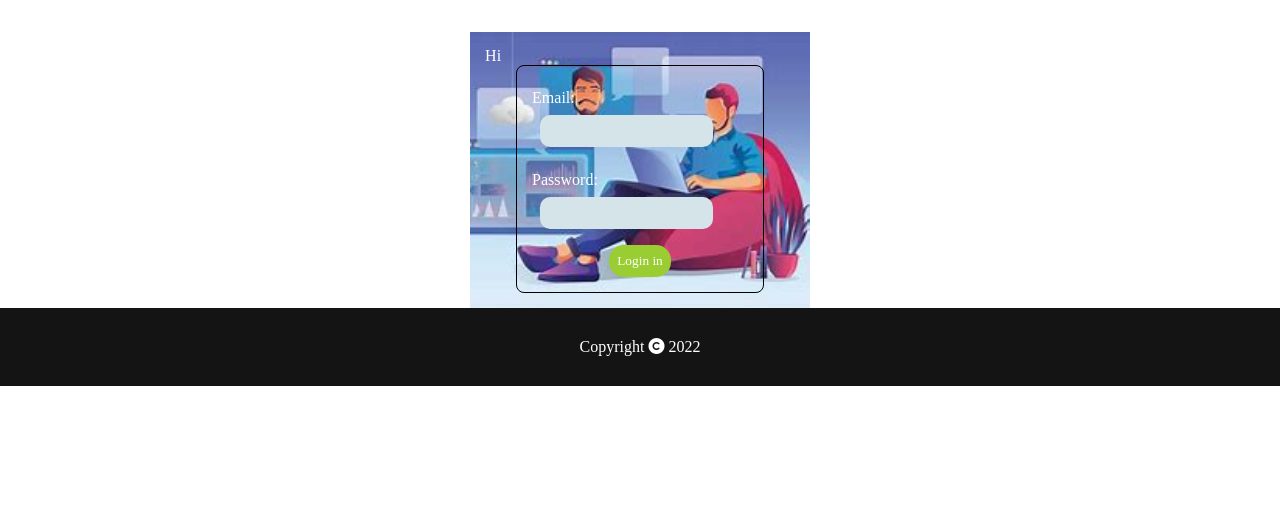
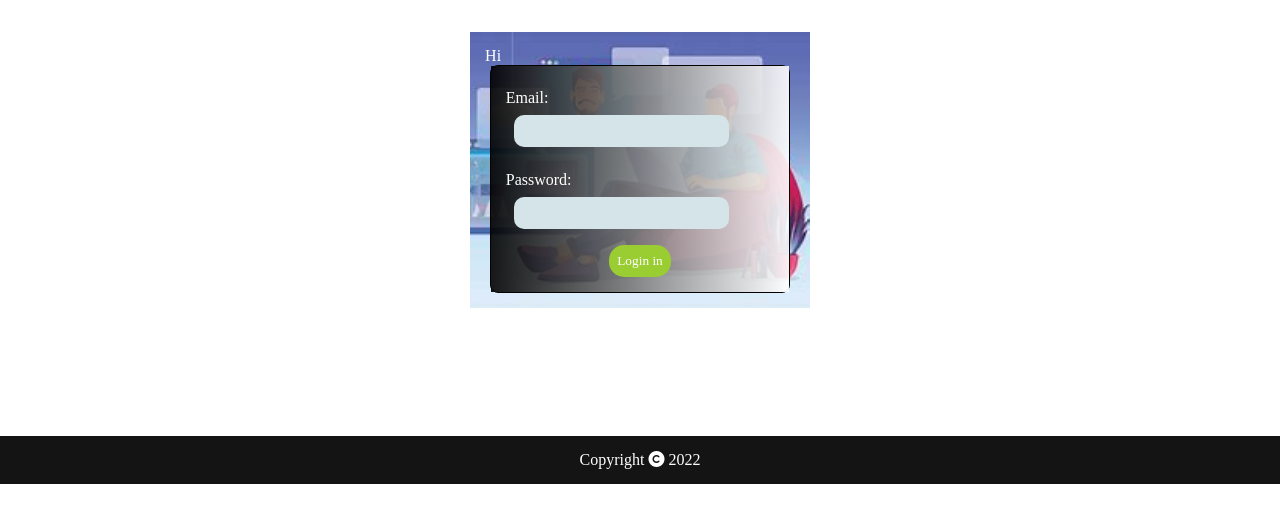
Before and after one commit to Zedtek-me/VideoCallBackend, a Django app: page / in a window 1280 px wide. Shown: the part 160-683 px from the top of the page. Run offline with Django 4.2, Linux system fonts and the light colour scheme; some libraries are stand-ins or nearby versions.

Commit message:
login/sign-in minimally optimized

```diff
--- a/VideoBackendApp/static/videobackend/css/index.css
+++ b/VideoBackendApp/static/videobackend/css/index.css
@@ -174,7 +174,7 @@ html{
     flex-direction: column;
     justify-content: center;
     align-items: center;
-    width: 80%;
+    width: 97%;
     height: fit-content;
     border-radius: 8px;
     border: solid 1px black;
@@ -212,7 +212,7 @@ label.pass-hint{/*password container with the pass-cont and pass-hint paragraph*
 }
 /* found in the forms to give the forms some nice looks */
 .login-div form > div.opac-bg{
-    background: linear-gradient(to right, rgba(black, black, black, 0.8), white);
+    background-image: linear-gradient(to right, black, white);
     position: absolute;
     top: 0;
     right: 0;
@@ -220,6 +220,7 @@ label.pass-hint{/*password container with the pass-cont and pass-hint paragraph*
     bottom: 0;
     width:100%;
     height: 100%;
+    opacity: .9;
 }
 
 .login-div form >label, .pass-cont/*pass-cont is a container that holds password text and field, in order to enable me align the pass-hint well*/{
@@ -244,6 +245,7 @@ label>*, .pass-cont>*{
     border-radius:10px;
     background-color: rgb(212, 228, 233);
     color: black;
+    font-weight: 500;
 }
 .login-div form #login-btn, .login-div form #signup-btn{
     border: none;
@@ -264,7 +266,7 @@ label>*, .pass-cont>*{
 }
 
 /* footer */
-footer, .footer-cont{
+footer{
     display: flex;
     flex-direction: column;
     justify-content: center;
@@ -274,7 +276,7 @@ footer, .footer-cont{
     color: white;
     width: 100%;
     padding:15px;
-    /* margin-top: 10%; */
+    margin-top: 10%;
     flex: 1 1 auto;
 }
 
```
